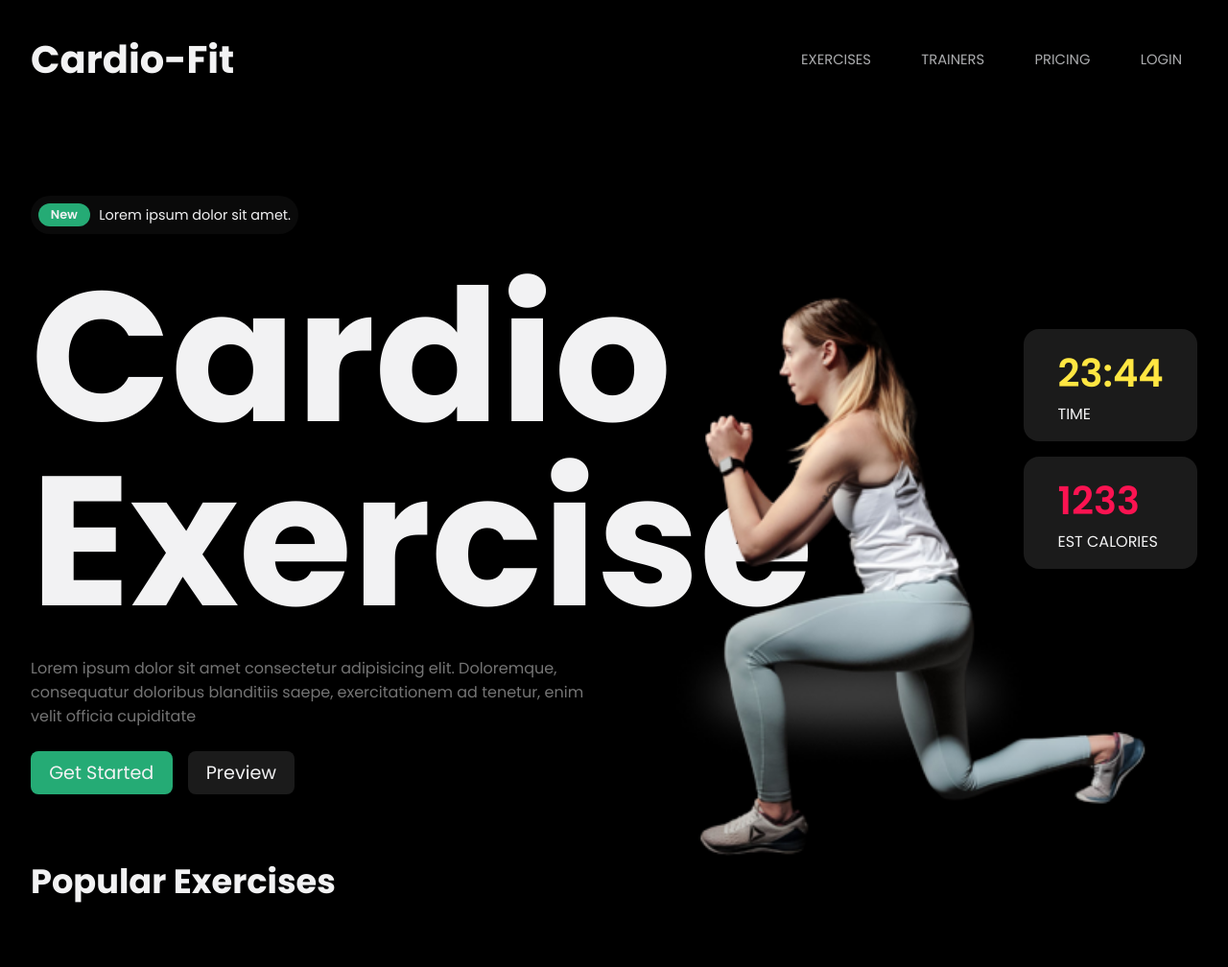
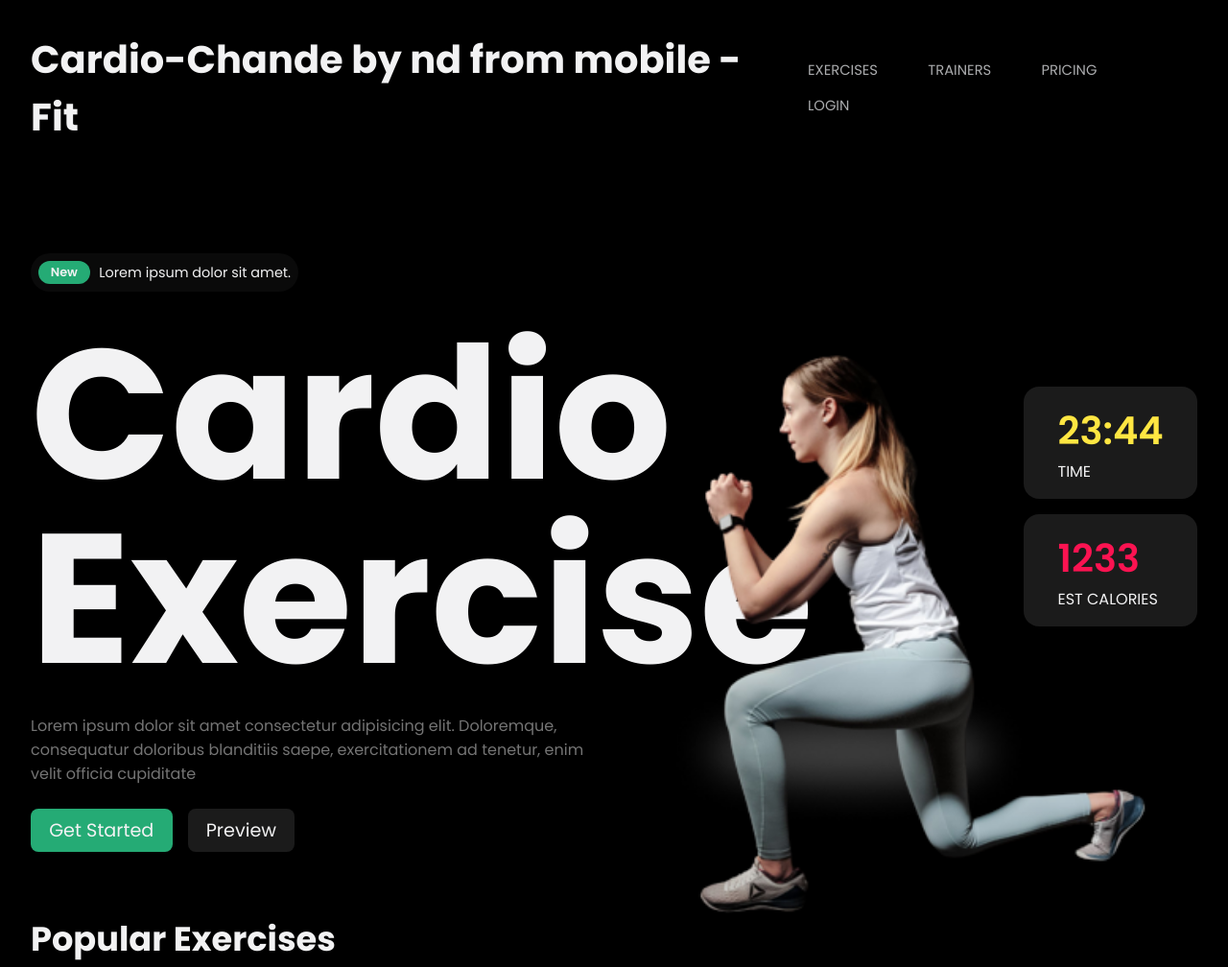
Before and after one commit to ND-Morsalin/workout-app, a plain HTML site: page index.html in a window 1280 px wide. Shown: the top 1008 px of the page at 96% size. Drawn offline with Linux system fonts and the light colour scheme.

Commit message:
i have make a changed on a tag from termux

```diff
--- a/index.html
+++ b/index.html
@@ -11,7 +11,7 @@
     <main class="main">
       <header class="header">
         <nav class="nav-container">
-          <a href="#" class="logo">Cardio-Fit</a>
+          <a href="#" class="logo">Cardio-Chande by nd from mobile -Fit</a>
           <div class="">
             <a href="#" class="nav-btn exercises">EXERCISES</a>
             <a href="" class="nav-btn training">TRAINERS</a>
```
